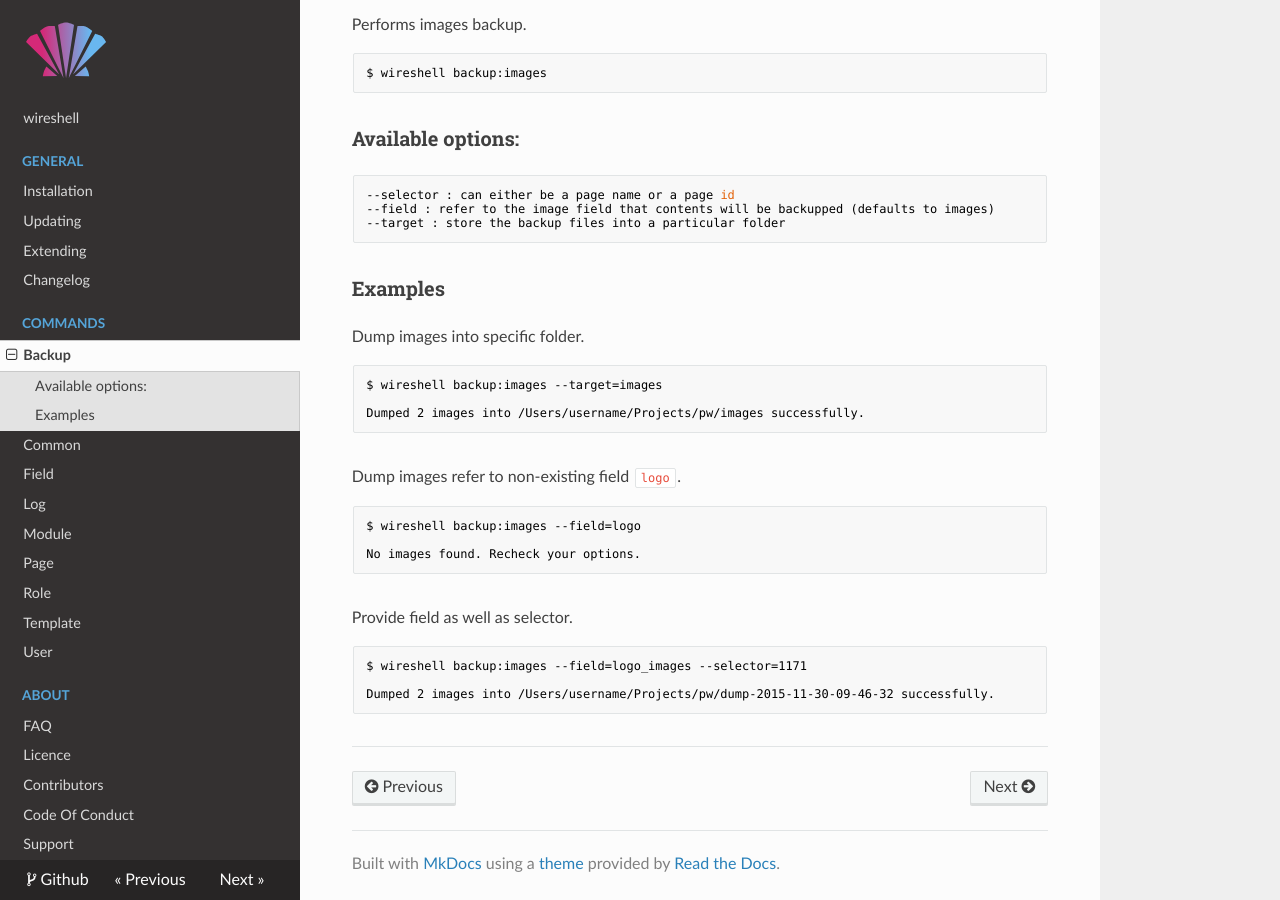
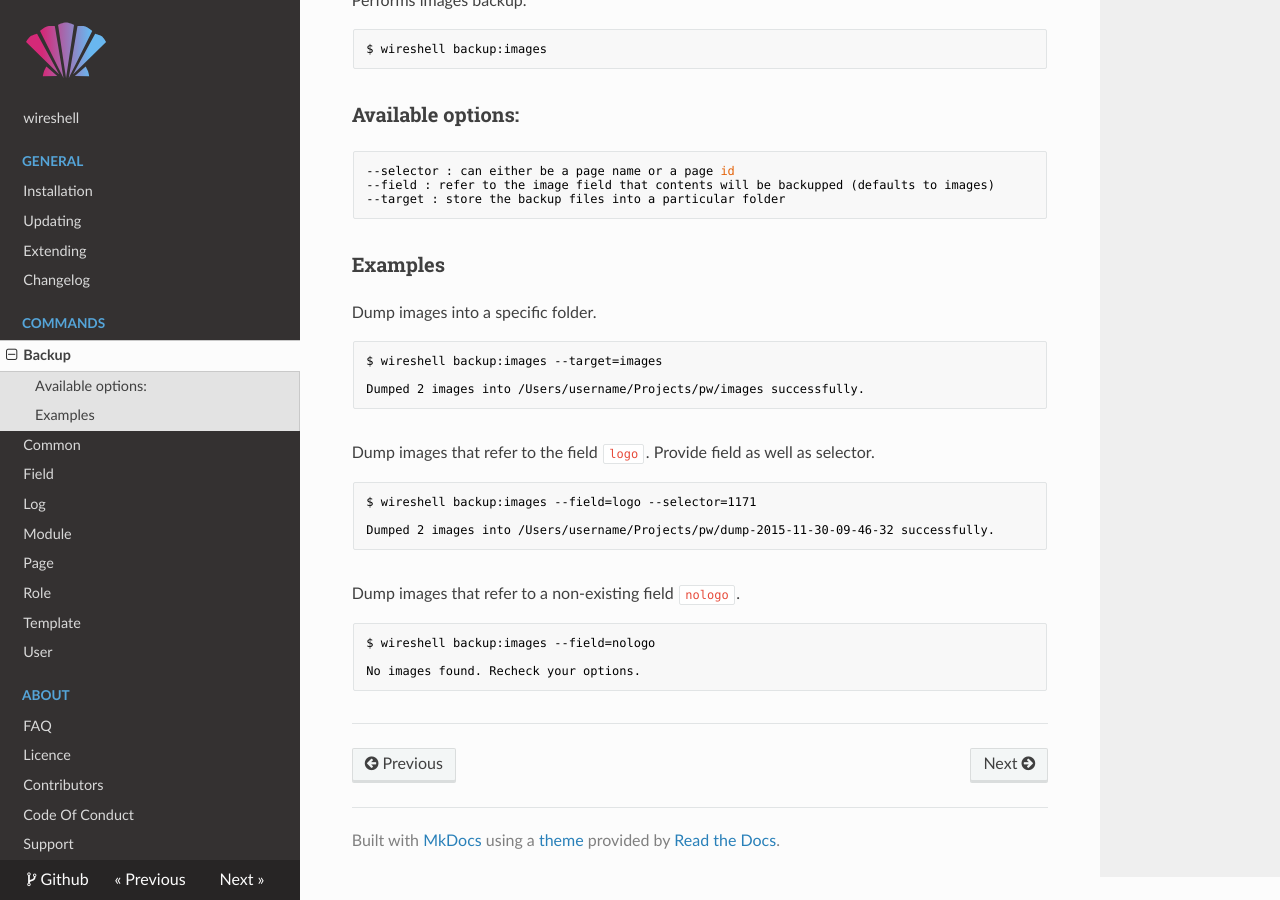
Before and after one commit to wireshell/wireshell, an MkDocs documentation site: the page built from docs/commands/backup.md, in a window 1280 px wide and 900 px high, scrolled down 1134 px. Built offline with MkDocs 1.6.1, drawn with Linux system fonts in a browser that asks for light colours; nearby versions of some CDN libraries; old or Windows-style settings are respelled for this version of MkDocs; some of the changed text lies outside the part shown.

Commit message:
backup documentation adapted

````diff
--- a/docs/commands/backup.md
+++ b/docs/commands/backup.md
@@ -65,7 +66,7 @@ $ wireshell backup:images
 
 ### Examples
 
-Dump images into specific folder.
+Dump images into a specific folder.
 
 ```sh
 $ wireshell backup:images --target=images
@@ -73,20 +74,20 @@ $ wireshell backup:images --target=images
 Dumped 2 images into /Users/username/Projects/pw/images successfully.
 ```
 
-Dump images refer to non-existing field `logo`.
+Dump images that refer to the field `logo`. Provide field as well as selector.
 
 ```sh
-$ wireshell backup:images --field=logo
+$ wireshell backup:images --field=logo --selector=1171
+
+Dumped 2 images into /Users/username/Projects/pw/dump-2015-11-30-09-46-32 successfully.
+```
+
+Dump images that refer to a non-existing field `nologo`.
+
+```sh
+$ wireshell backup:images --field=nologo
 
 No images found. Recheck your options.
 ```
 
-Provide field as well as selector.
-
-```sh
-$ wireshell backup:images --field=logo_images --selector=1171
-
-Dumped 2 images into /Users/username/Projects/pw/dump-2015-11-30-09-46-32 successfully.
-```
-
 ---
````
Also changed, not shown: other parts of docs/commands/backup.md (+2 -1 lines).
